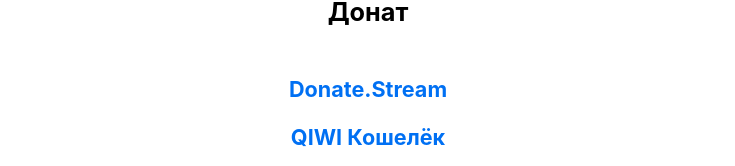
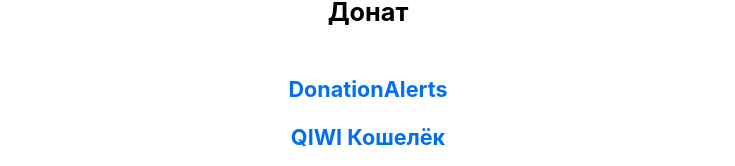
Before and after one commit to realgreysoul/website, a Next.js app: page /information in a window 1280 px wide. Shown: the part 1742-1908 px from the top of the page, without its empty margins (272-1007 px from the left). Built offline with nearby package versions, Linux system fonts and the light colour scheme.

Commit message:
Update information.js

```diff
--- a/pages/information.js
+++ b/pages/information.js
@@ -110,7 +110,7 @@ export default function Projects({ allProjectsData }) {
         </br>
         <a href={`https://socialclub.rockstargames.com/member/RealGreysoul/`} target="_blank"><strong>Social Club</strong></a>
         <h3 className={utilStyles.headingXL}>Донат</h3>
-        <a href={`https://donate.stream/greysoul`} target="_blank"><strong>Donate.Stream</strong></a>
+        <a href={`https://www.donationalerts.com/r/realgreysoul`} target="_blank"><strong>DonationAlerts</strong></a>
         <br>
         </br>
         <a href={`https://qiwi.com/n/GREYSOUL`} target="_blank"><strong>QIWI Кошелёк</strong></a>
```
